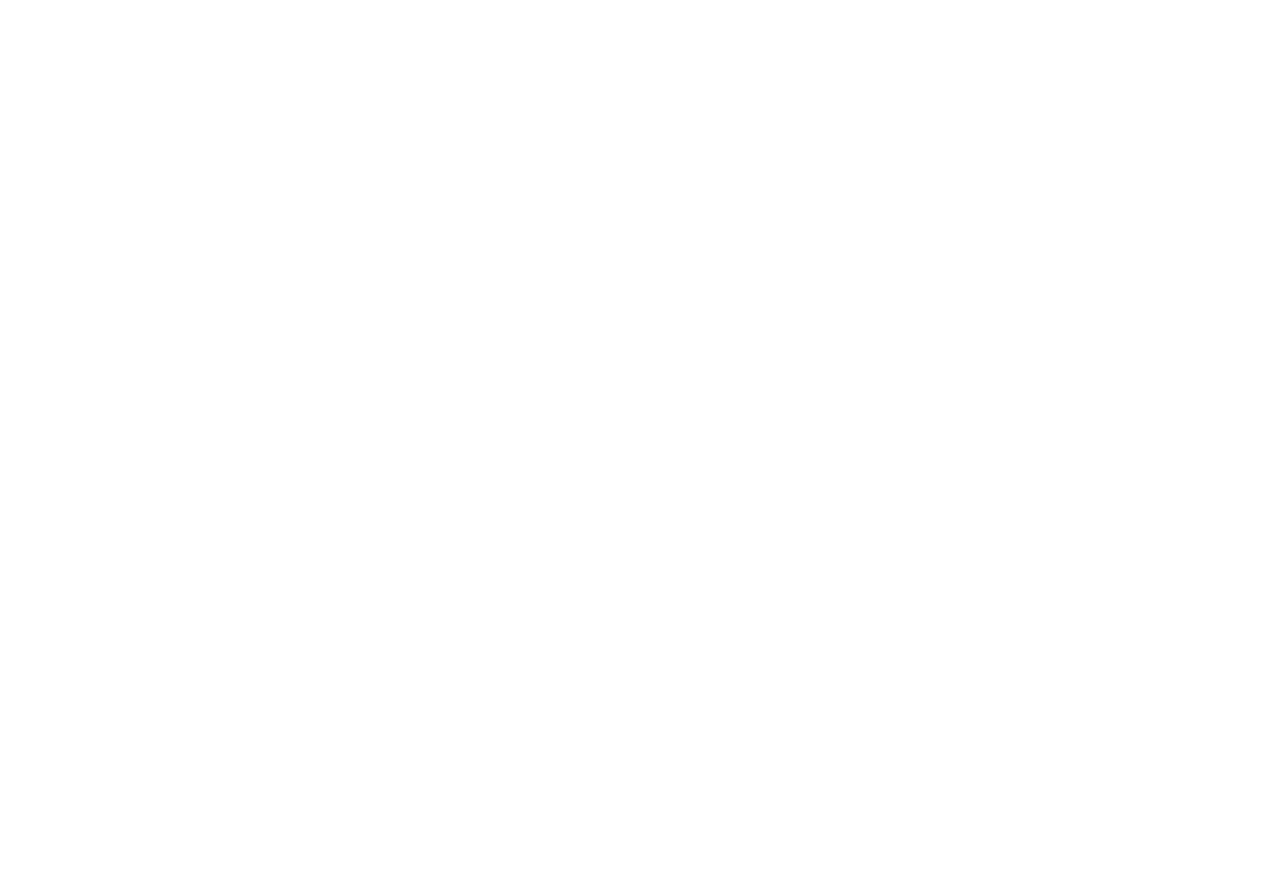
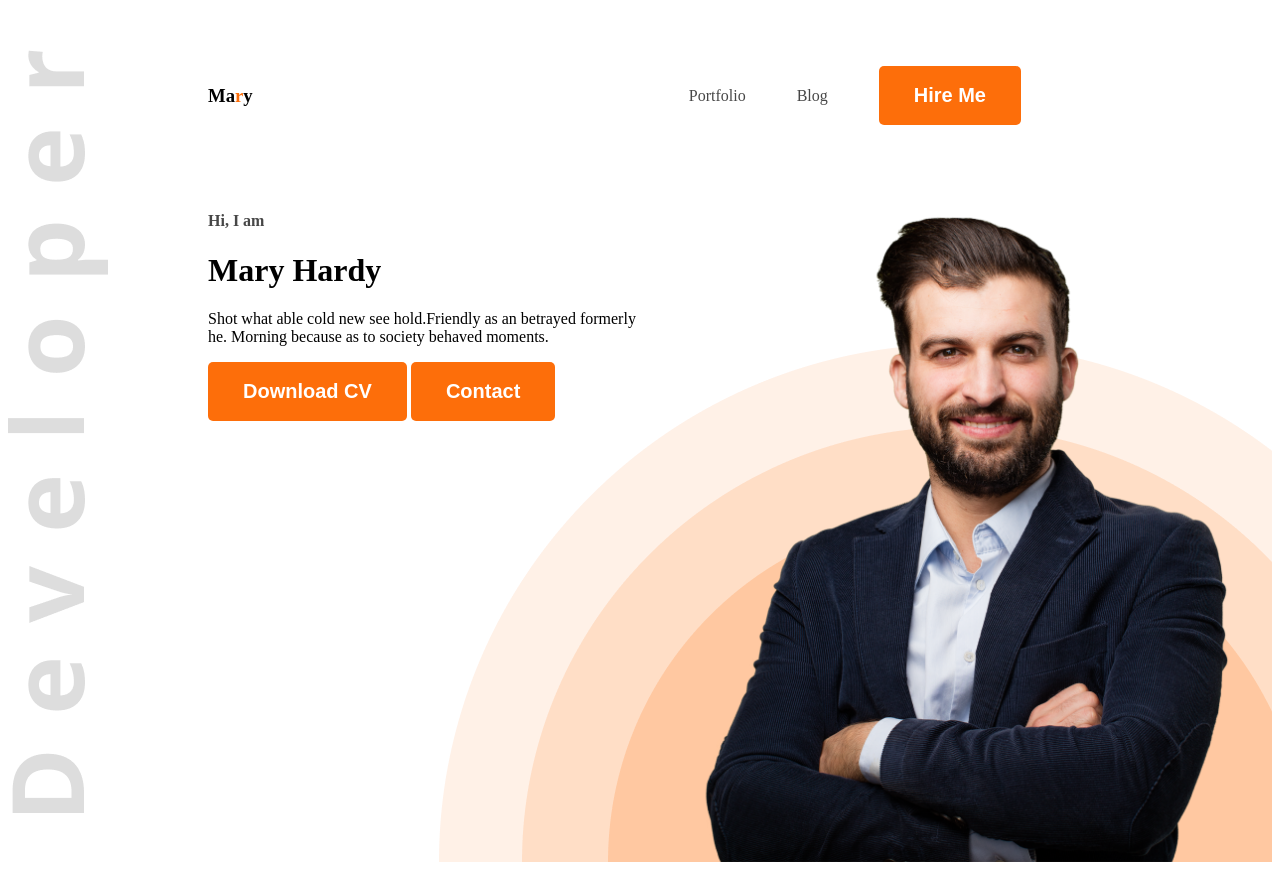
Before and after one commit to sobarslap/Webdeveloper-Portfolio, a plain HTML site: page index.html in a window 1280 px wide. Before the commit the page ends 800 px from the top, so only its background shows below. Drawn offline with Linux system fonts and the light colour scheme.

Commit message:
navbar almost done

```diff
--- a/index.html
+++ b/index.html
@@ -3,10 +3,32 @@
 <head>
     <meta charset="UTF-8">
     <meta name="viewport" content="width=device-width, initial-scale=1.0">
+    <link rel="preconnect" href="https://fonts.googleapis.com">
+    <link rel="preconnect" href="https://fonts.gstatic.com" crossorigin>
+    <link href="https://fonts.googleapis.com/css2?family=Open+Sans:ital,wght@0,300..800;1,300..800&display=swap" rel="stylesheet">
     <title>Web Developer Portfolio</title>
+    <link rel="stylesheet" href="portfolio.css">
 </head>
-<body>
-    <header>
+<body class="open-sans-normal">
+    <header class="header">
+        <nav>
+            <h3 class="nav-title">Ma<span class="text-primary">r</span>y</h3>
+            <ul>
+                <li><a class="dark-2" href="">Portfolio</a></li>
+                <li><a class="dark-2" href="">Blog</a></li>
+                <li><a class="dark-2" href=""><button class="btn-primary">Hire Me</button></a></li>
+            </ul>
+        </nav>
+        <div class="banner">
+            <div class="banner-content">
+                <h4 class="banner-greeting dark-2">Hi, I am</h4>
+                <h1 class="banner-title">Mary Hardy</h1>
+                <p class="banner-description">Shot what able cold new see hold.Friendly as an betrayed formerly he. Morning because as to society behaved moments.</p>
+                <button class="btn-primary">Download CV</button>
+                <button class="btn-primary">Contact</button>
+            </div>
+            <img class="banner-profile-pic" src="images/hardy.png" alt="">
+        </div>
 
     </header>
     <main>
--- /dev/null
+++ b/portfolio.css
@@ -0,0 +1,78 @@
+
+
+.open-sans-normaL {
+  font-family: "Open Sans", sans-serif;
+  font-optical-sizing: auto;
+  font-style: normal;
+  font-variation-settings:
+    "wdth" 100;
+}
+
+
+nav{
+    display: flex;
+    align-items: center;
+    justify-content: space-between;
+    margin: 50px 200px;
+}
+.nav-title{
+    font-weight: 800;
+    font-size: 45;
+}
+.text-primary{
+    color: #FD6E0A;
+}
+nav  ul li{
+    list-style: none;
+    margin-right: 51px;
+}
+nav li a{
+    text-decoration: none;
+}
+.dark-2{
+    color: #474747;
+}
+nav ul{
+    display: flex;
+    align-items: center;
+}
+.btn-primary{
+    background-color: #FD6E0A;
+    font-weight: bold;
+    color: white;
+    padding: 18px 35px ;
+    border-radius: 5px;
+    font-size: 20px;
+    border: none;
+}
+banner-title{
+    font-size: 85px;
+    font-weight: bold;
+
+}
+banner-greeting{
+    font-size: 45px;
+    font-weight: 600;
+}
+banner-description{
+    font-size: 18px;
+    font-weight: regular;
+}
+.banner-profile-pic{
+    width: 580px;
+}
+.banner{
+    display: flex;
+    justify-content: space-between;
+    margin: 0 35px 0 200px;
+
+}
+.banner-width{
+    max-width: 585px;
+}
+.header{
+    background-image: url("images/developer.png"),url("images/header_bg.png");
+    background-repeat: no-repeat;
+    background-position: top left, bottom right;
+
+}
```
